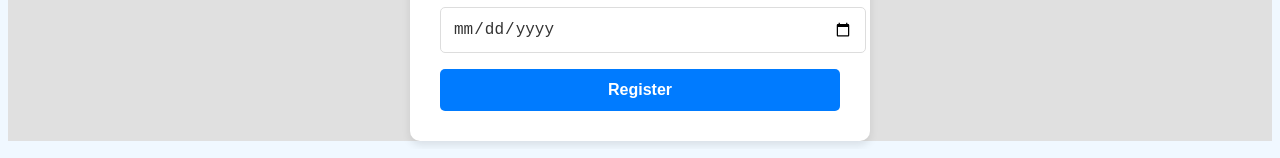
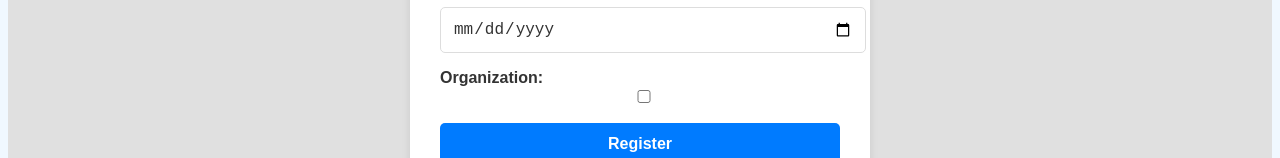
Before and after one commit to karthikraja2004/Anonyomo, a React (Vite) app in the folder frontend/: page /register in a window 1280 px wide. Shown: the part 712-870 px from the top of the page. Built offline with nearby package versions, Linux system fonts and the light colour scheme; no server answers.

Commit message:
Modified, User Schema: isOrganization added, included backend,frontend logic

```diff
--- a/frontend/src/pages/Register.jsx
+++ b/frontend/src/pages/Register.jsx
@@ -15,13 +15,21 @@ const Register = () => {
 				mobile:'',
 				username:'',
 				collegeName:'',
+				isOrganization:false,
 				dob:'',
 		});
 
 
-    const {name,email,mobile,password,confirmPassword,username,collegeName,dob}=formData;
+		const {name,email,mobile,password,confirmPassword,username,collegeName,dob,isOrganization}=formData;
 
-    const onChange=e=>setFormData({...formData,[e.target.name]:e.target.value});
+		// const onChange=e=>setFormData({...formData,[e.target.name]:e.target.value});
+		const onChange =e => {
+			const {name,value,type, checked}= e.target
+			setFormData({
+				...formData,
+				[name]:type==='checkbox'?checked:value
+			})
+		}
 
 		const navigate = useNavigate();
 
@@ -49,7 +57,7 @@ const Register = () => {
 
 			try{
 				const config = { headers: { 'Content-Type': 'application/json' }, withCredentials: true };
-      const body=JSON.stringify({name,email,mobile,password,confirmPassword,username,collegeName,dob});
+			const body=JSON.stringify({name,email,mobile,password,confirmPassword,username,collegeName,dob,isOrganization});
 			const res=await axios.post('http://localhost:5500/api/signup',body,config);
 			toast.success('User registered Successfully!');
 			setFormData({
@@ -60,6 +68,7 @@ const Register = () => {
 				mobile: '',
 				username: '',
 				collegeName: '',
+				isOrganization:false,
 				dob: '',
 		});
 
@@ -177,6 +186,16 @@ const Register = () => {
 						required
 					/>
 					</div>
+				<div className="form-group">
+						<label htmlFor="isOrganization">Organization:
+							<input
+								type='checkbox'
+								name="isOrganization"
+								checked={isOrganization}
+								onChange={onChange}
+								/>
+						</label>
+				</div>
 					<button type="submit" className="submit-btn">Register</button>
 					</form>
 				</div>
```
Also changed, not shown: 2 other files (tests, documents, lock files or other folders). Lines whose indentation alone changed are shown as unchanged.
